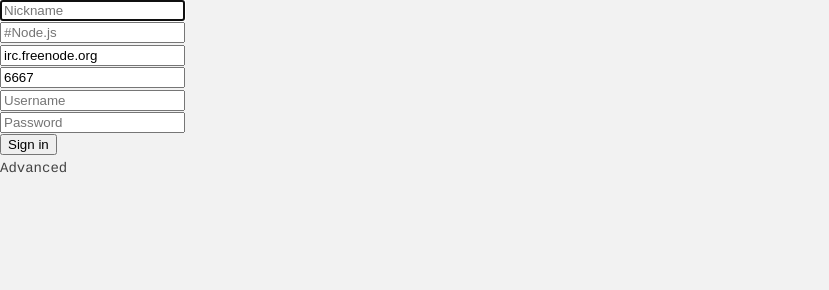
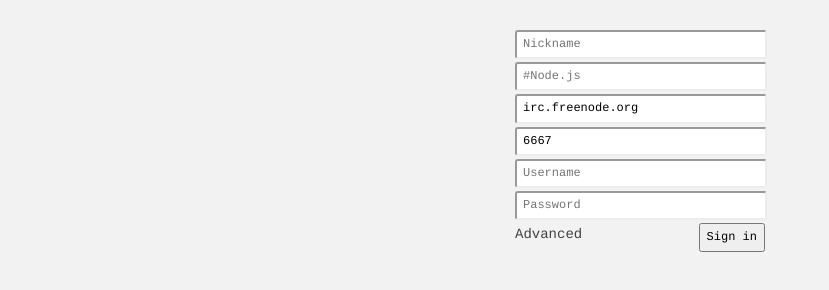
Before and after one commit to cmilhench/talking-drum, a website: page public/design/login.html in a window 1280 px wide. Shown: the whole page, without its empty margins (0-829 px from the left). Drawn offline with nearby package versions, Linux system fonts and the light colour scheme.

Commit message:
add basic form styling

```diff
--- a/public/index.css
+++ b/public/index.css
@@ -1,4 +1,5 @@
-
+/* ----------------------------------------------------------------- */
+/*  Base */
 
 body {
 	font: 14px/1.6 'Cousine', sans-serif;
@@ -8,9 +9,46 @@ body {
   margin:0;
 }
 
-hr {
-  /*border-bottom: 1px solid #ededed;*/
+input, button{
+  margin: 0;
+  font-family: inherit;
+  font-size: 100%;
 }
+input, button{
+  margin: 0 0 .25em 0;
+  padding: .25em .5em;
+  font-size: 12px;
+  line-height: 1.6;
+}
+input:focus,
+button:focus {
+  outline: none;
+}
+
+input {
+  border-radius: 3px;
+  border: 2px inset #ededed;
+}
+button {
+  cursor: pointer;
+}
+
+/* ----------------------------------------------------------------- */
+/*  Connection Form */
+
+.form-signin {
+  width: 250px;
+  margin: 30px auto 0;
+}
+.form-signin input {
+  width: 236px
+}
+.form-signin button {
+  float: right;
+}
+
+/* ----------------------------------------------------------------- */
+/*  Messages Panel */
 
 .panel-heading {
   padding: 10px 15px;
@@ -18,10 +56,10 @@ hr {
   white-space:nowrap;
   text-overflow:ellipsis;
 }
+
 .panel-default>.panel-heading {
 	color: #B8B8B8;
 }
-
 
 .panel-body {
   overflow-y:scroll;
@@ -32,11 +70,9 @@ hr {
   margin: 0;
   padding: 0;
 }
+
 .panel-body.list-group li {
   padding: 10px 15px
-}
-.panel-body.list-group li:last-child{
-  xpadding-bottom: 28px;
 }
 
 .panel-body blockquote {
@@ -44,22 +80,24 @@ hr {
 	padding: 0;
 	border: 0;
 }
+
 .panel-body blockquote p {
 	margin: 0;
 	padding: 0;
 	font-size: 100%;
 	vertical-align: baseline;
 }
+
 .panel-body blockquote footer,
 .panel-body blockquote header {
 	color: #B8B8B8;
 }
 
-
 .panel-footer {
   padding: 0px;
   height: 80px;
 }
+
 .panel-footer textarea {
   box-sizing: border-box;
   width: 100%;
@@ -70,6 +108,7 @@ hr {
 	background-color: inherit;
 	color: inherit;
 }
+
 .panel-footer textarea:focus {
   outline: none;
 }
```
